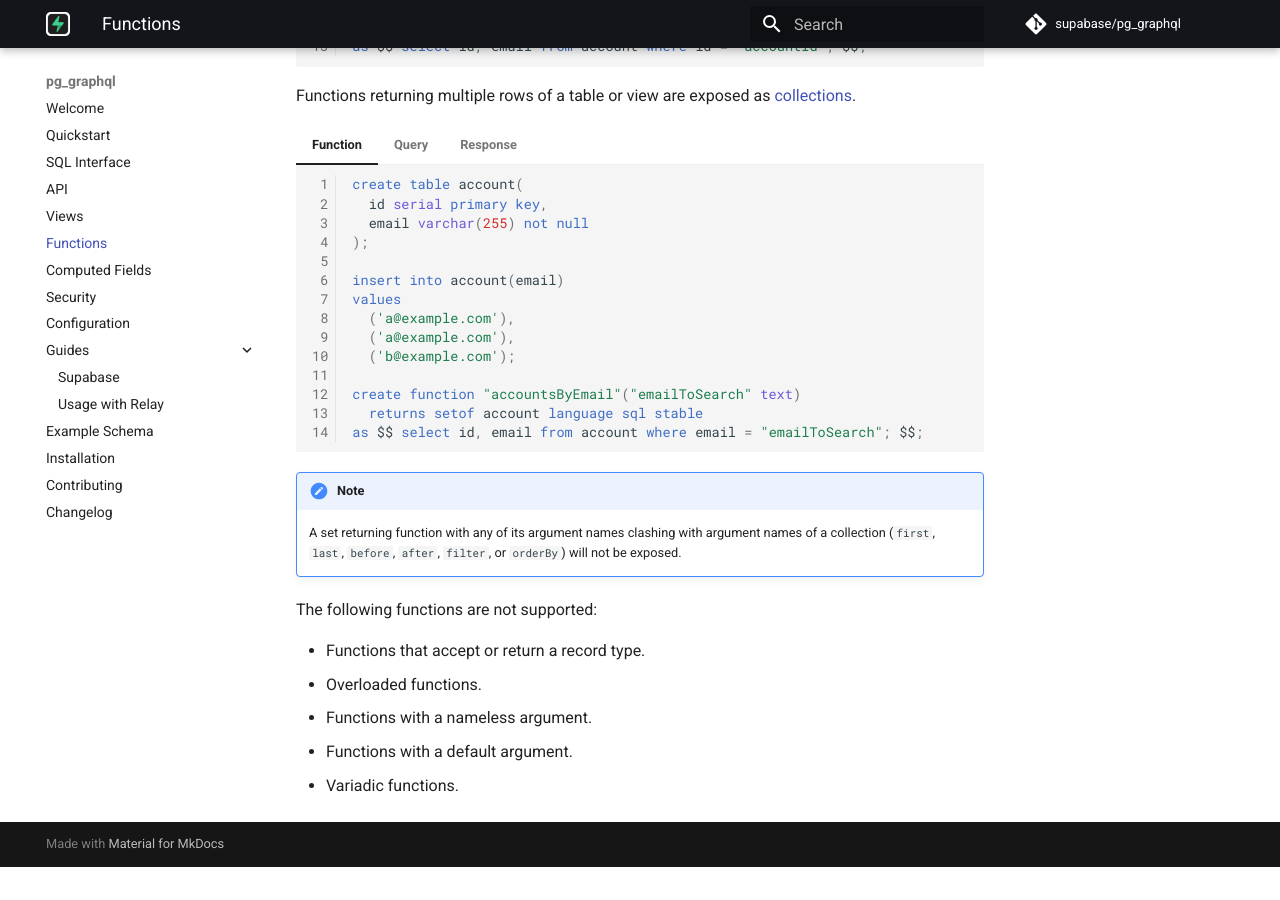
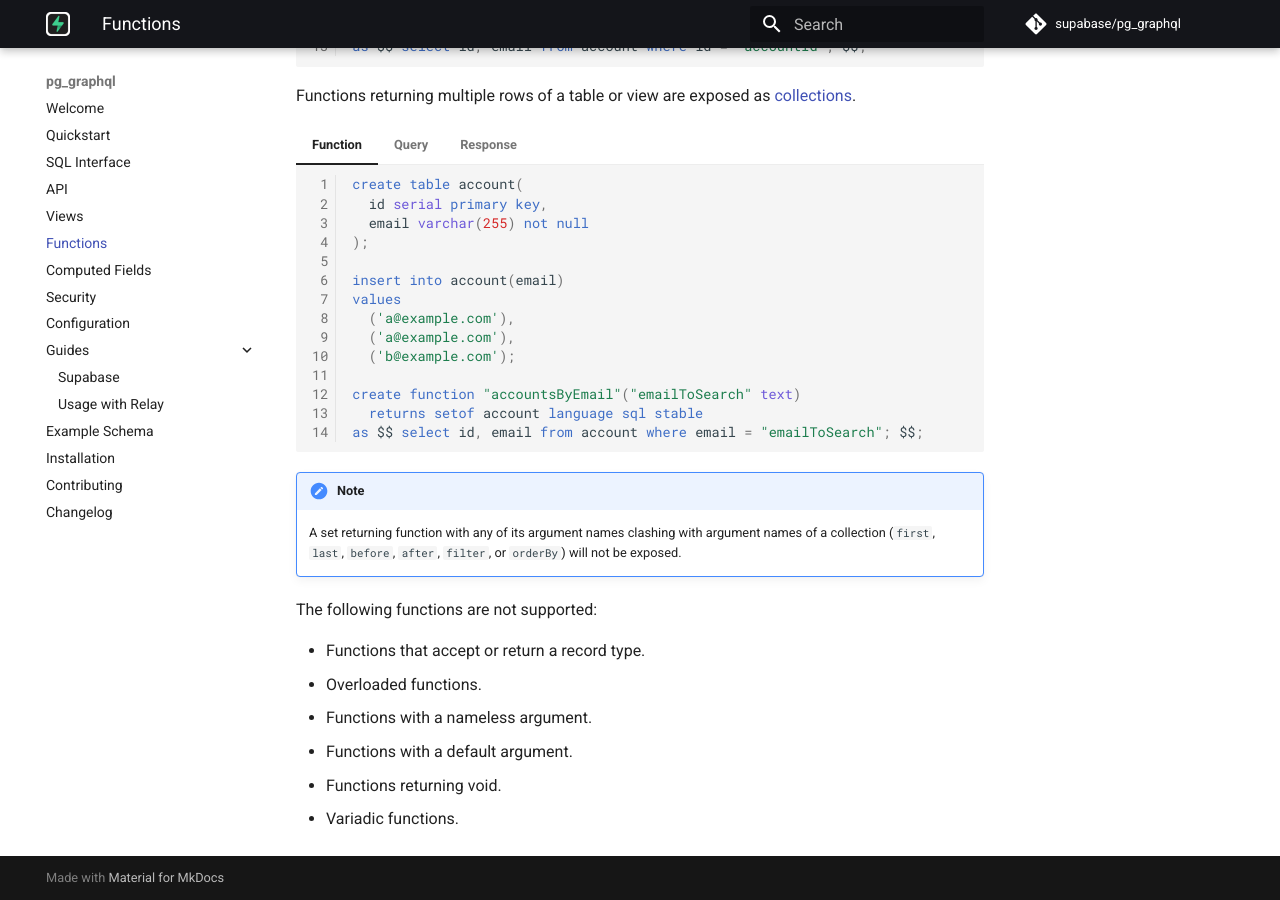
Before and after one commit to supabase/pg_graphql, an MkDocs documentation site: the page built from docs/functions.md, in a window 1280 px wide and 900 px high, scrolled down 1029 px. Built offline with MkDocs 1.6.1 and Material for MkDocs 9.7.7, drawn with Linux system fonts in a browser that asks for light colours; comment, search, counter and statistics services are not loaded; before the commit the page ends 1896 px from its top, so only the background shows below that.

Commit message:
update unsupported functions in docs

```diff
--- a/docs/functions.md
+++ b/docs/functions.md
@@ -170,4 +170,5 @@ The following functions are not supported:
 * Overloaded functions.
 * Functions with a nameless argument.
 * Functions with a default argument.
+* Functions returning void.
 * Variadic functions.
```
